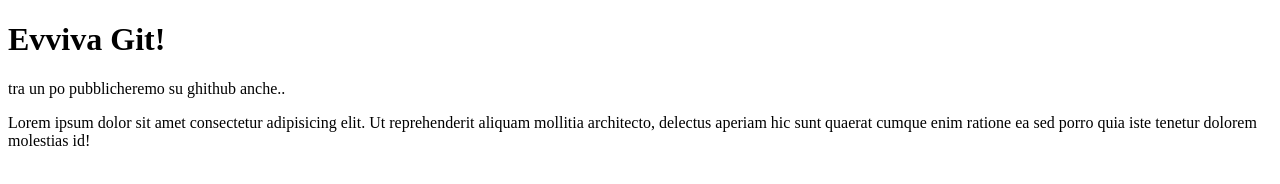
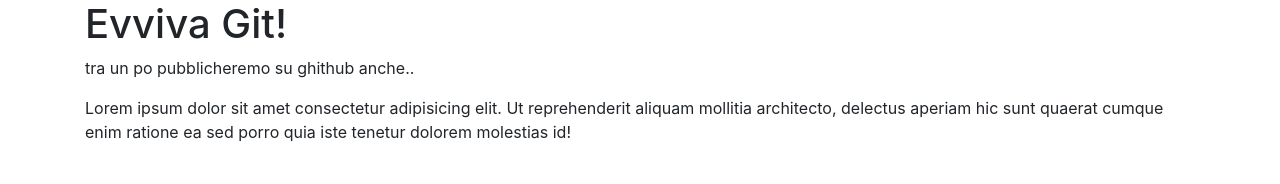
Before and after one commit to bellebono/progettino, a website: page public/index.html in a window 1280 px wide. Drawn offline with nearby package versions, Linux system fonts and the light colour scheme.

Commit message:
aggiunto readme

```diff
--- a/package.json
+++ b/package.json
@@ -4,6 +4,7 @@
   "description": "",
   "main": "index.js",
   "scripts": {
+    "publish": "gh-pages -d public",
     "test": "echo \"Error: no test specified\" && exit 1"
   },
   "repository": {
--- a/public/index.html
+++ b/public/index.html
@@ -5,11 +5,16 @@
     <meta name="viewport" content="width=device-width, initial-scale=1.0">
     <meta http-equiv="X-UA-Compatible" content="ie=edge">
     <title>Document</title>
+
+    <link rel="stylesheet" href="https://maxcdn.bootstrapcdn.com/bootstrap/4.0.0/css/bootstrap.min.css" integrity="sha384-Gn5384xqQ1aoWXA+058RXPxPg6fy4IWvTNh0E263XmFcJlSAwiGgFAW/dAiS6JXm" crossorigin="anonymous">
 </head>
 <body>
-    <h1>Evviva Git!</h1>
-    <p>tra un po pubblicheremo su ghithub anche..</p>
+    <div class="container">
+            <h1>Evviva Git!</h1>
+            <p>tra un po pubblicheremo su ghithub anche..</p>
 
-    <p>Lorem ipsum dolor sit amet consectetur adipisicing elit. Ut reprehenderit aliquam mollitia architecto, delectus aperiam hic sunt quaerat cumque enim ratione ea sed porro quia iste tenetur dolorem molestias id!</p>
+            <p>Lorem ipsum dolor sit amet consectetur adipisicing elit. Ut reprehenderit aliquam mollitia architecto, delectus aperiam hic sunt quaerat cumque enim ratione ea sed porro quia iste tenetur dolorem molestias id!</p>
+    </div>
+
 </body>
 </html>
```
Also changed, not shown: public/readme.md (added).
